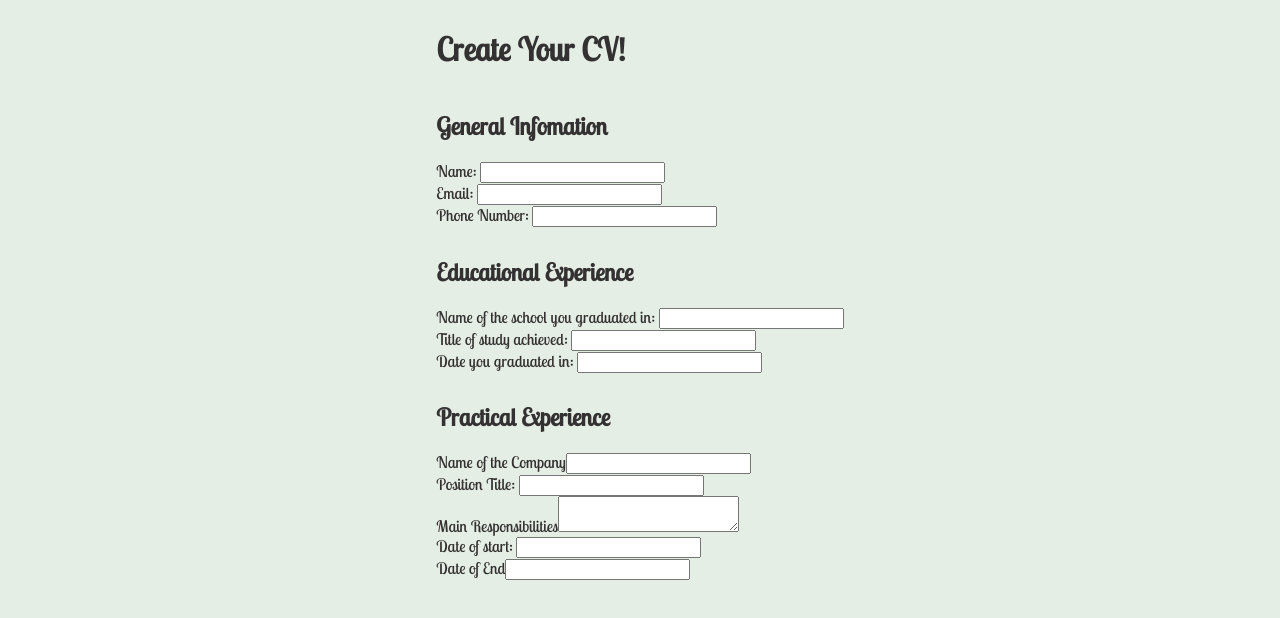
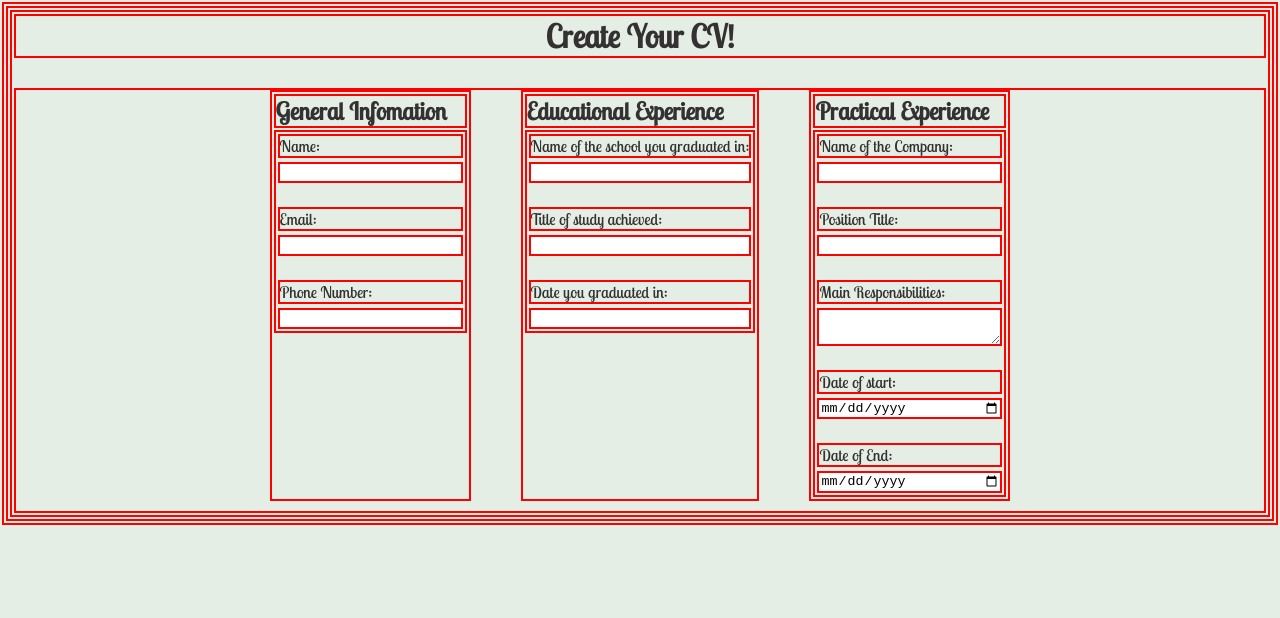
Before and after one commit to Vincde/Project-CV-Application, a React (Vite) app: page / in a window 1280 px wide. Shown: the top 618 px of the page. Built offline with nearby package versions, Linux system fonts and the light colour scheme.

Commit message:
Adjust general styling of main component

```diff
--- a/src/App.css
+++ b/src/App.css
@@ -1,10 +1,15 @@
 .main_container{
    display: flex;
-   flex-direction: column;
-   align-items: left;
+   justify-content: center;
+   gap: 50px;
 }
 
 
 .main_container section{
     margin: 0 0 10px 0px;
 }
+
+.main_container form{
+    display: flex;
+    flex-direction: column;
+}
--- a/src/App.jsx
+++ b/src/App.jsx
@@ -19,8 +19,9 @@ function App() {
 
 
   return(
+    <>
+      <h1>Create Your CV!</h1>
       <div className='main_container'>
-    <h1>Create Your CV!</h1>
         <GeneralInfo
           generalInfo={generalInfo}
           onChange={createChangeHandler(setGeneralInfo)}
@@ -38,6 +39,7 @@ function App() {
           onChange={createChangeHandler(setPracticalExperience)}
         ></PracticalExperience>
       </div>
+    </>
   );
 
 }
--- a/src/components/PracticalExperience.jsx
+++ b/src/components/PracticalExperience.jsx
@@ -3,7 +3,7 @@ export default function PracticalExperience({practicalExperience, onChange}){
         <section>
             <h2>Practical Experience</h2>
             <form onSubmit={(e) => e.preventDefault()}>
-                <label htmlFor="companyName">Name of the Company</label>
+                <label htmlFor="companyName">Name of the Company: </label>
                 <input type="text" id="companyName" value={practicalExperience.companyName} onChange={onChange}/>
 
                 <br />
@@ -13,18 +13,18 @@ export default function PracticalExperience({practicalExperience, onChange}){
 
                 <br />
 
-                <label htmlFor="mainResponsibilities">Main Responsibilities</label>
+                <label htmlFor="mainResponsibilities">Main Responsibilities: </label>
                 <textarea type="text" id="mainResponsibilities" value={practicalExperience.mainResponsibilities} onChange={onChange}></textarea>
 
                 <br />
 
                 <label htmlFor="dateOfStart">Date of start: </label>
-                <input type="text" id="dateOfStart" value={practicalExperience.dateOfStart} onChange={onChange}/>
+                <input type="date" id="dateOfStart" value={practicalExperience.dateOfStart} onChange={onChange}/>
 
                 <br />
 
-                <label htmlFor="dateOfEnd">Date of End</label>
-                <input type="text" id="dateOfEnd" value={practicalExperience.dateOfEnd} onChange={onChange}/>
+                <label htmlFor="dateOfEnd">Date of End: </label>
+                <input type="date" id="dateOfEnd" value={practicalExperience.dateOfEnd} onChange={onChange}/>
             </form>
         </section>
     )
--- a/src/index.css
+++ b/src/index.css
@@ -3,6 +3,11 @@
 @font-face {
     font-family: handFont;
     src: url(./fonts/LobsterTwo-Regular.ttf);
+}
+
+*{
+    border:2px solid red;
+    margin:2px;
 }
 
 body{
@@ -11,8 +16,7 @@ body{
     color: rgb(51, 49, 49);
 }
 
-
-#root{
-    display: flex;
-    justify-content: center;
+#root h1{
+    text-align: center;
+    margin-bottom: 30px;
 }
```
Lines whose indentation alone changed are shown as unchanged.
